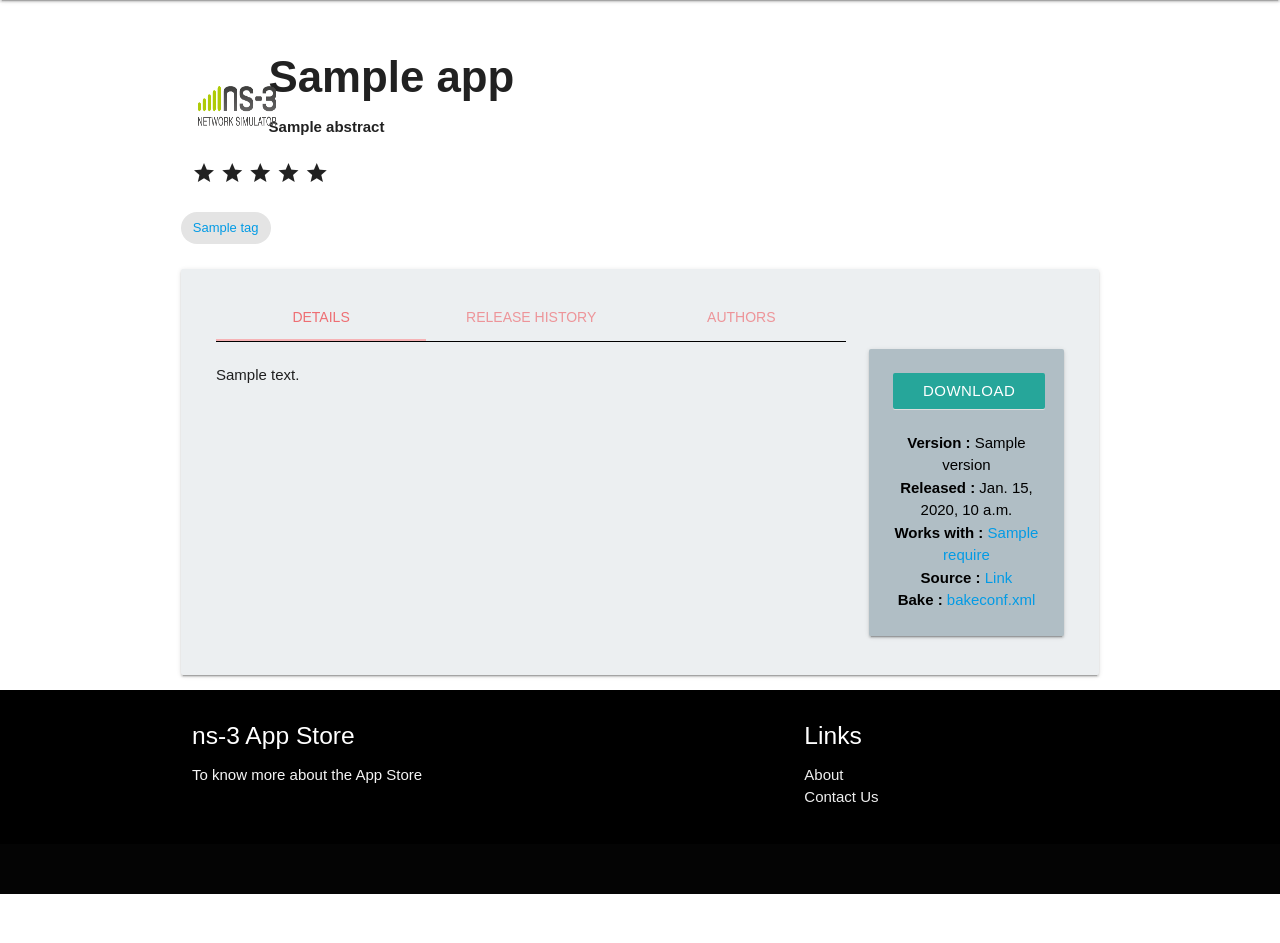
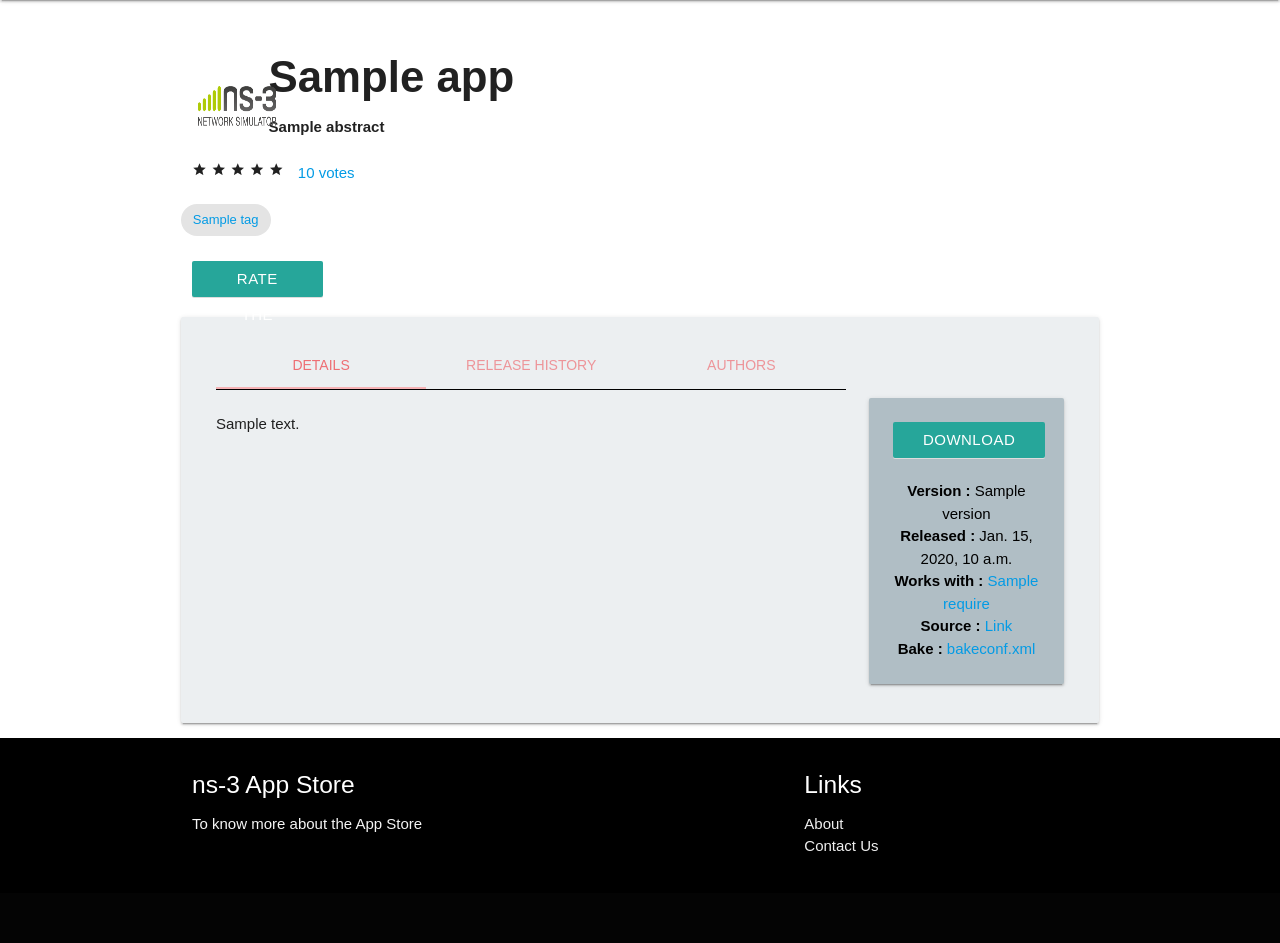
Before and after one commit to abhijithanilkumar/ns-3-AppStore, a Django app: template src/apps/templates/page.html in a window 1280 px wide. Shown: the part 64-1007 px from the top of the page. Before the commit the page ends 958 px from the top, so only its background shows below. Run offline with Django 3.2, Linux system fonts and the light colour scheme; the template is opened without the code that fills it: most values are stand-ins (such as "Sample title", 1, 10 or a date in 2020); some libraries are stand-ins or nearby versions.

Commit message:
Change the design to incorporate Comments section

```diff
--- a/src/apps/admin.py
+++ b/src/apps/admin.py
@@ -2,7 +2,7 @@
 from __future__ import unicode_literals
 
 from django.contrib import admin
-from models import Author, Tag, App, Release, NsRelease
+from models import Author, Tag, App, Release, NsRelease, Comment
 
 # Register your models here.
 admin.site.register(Author)
@@ -10,3 +10,4 @@ admin.site.register(Tag)
 admin.site.register(App)
 admin.site.register(Release)
 admin.site.register(NsRelease)
+admin.site.register(Comment)
--- a/src/apps/forms.py
+++ b/src/apps/forms.py
@@ -7,7 +7,9 @@ class CommentForm(forms.ModelForm):
         super(forms.ModelForm, self).__init__(*args, **kwargs)
         self.fields['stars'].label = "How do you rate this page?"
         self.fields['stars'].required = True
-        self.fields['content'].label = "Leave a Comment"
+        self.fields['title'].required = True
+        self.fields['title'].label = "Title"
+        self.fields['content'].label = "Comment"
 
     def clean(self):
         return self.cleaned_data
@@ -16,5 +18,6 @@ class CommentForm(forms.ModelForm):
         model = Comment
         fields = [
             'stars',
+            'title',
             'content'
         ]
--- a/src/apps/models.py
+++ b/src/apps/models.py
@@ -76,6 +76,7 @@ class Comment(models.Model):
 
     app = models.ForeignKey(App)
     user = models.ForeignKey(settings.AUTH_USER_MODEL)
+    title = models.CharField(max_length=50)
     stars = models.PositiveIntegerField(choices=CHOICES)
     content = MarkdownxField()
     timestamp = models.DateTimeField(auto_now_add=True)
--- a/src/apps/templates/page.html
+++ b/src/apps/templates/page.html
@@ -7,6 +7,42 @@
 {% block container %}
 <main>
   <div class="container push">
+    <!-- Modal Structure -->
+    <div id="modal1" class="modal bottom-sheet">
+      {% if comments %}
+        {% for comment in comments %}
+        <div class="container modal-content">
+          <div class="row">
+            <div class="col s12 m12">
+              <div class="card-panel blue-grey">
+                <i class="tiny material-icons">star</i>
+                <i class="tiny material-icons">star</i>
+                <i class="tiny material-icons">star</i>
+                <i class="tiny material-icons">star</i>
+                <i class="tiny material-icons">star</i>
+                <b class="push-left white-text">{{comment.title}}</b>
+                <div class="row">
+                  <p class="white-text">
+                    {{comment.content|safe}}
+                  </p>
+                </div>
+                <div class="row">
+                  <p class="right white-text">By <b>{{comment.user.get_full_name}}</b> on <b>{{comment.timestamp}}</b></p>
+                </div>
+              </div>
+            </div>
+          </div>
+        </div>
+        {% endfor %}
+      {% else %}
+        <div class="container">
+          <h5>No Comments to show!</h5>
+        </div>
+      {% endif %}
+      <div class="modal-footer">
+        <a href="#!" class="modal-action modal-close waves-effect waves-green btn-flat">Close</a>
+      </div>
+    </div>
     <div class="row">
       <div class="col s1 hide-on-med-and-down">
         <img src="/media/{{app.icon|default:'default_icon.png'}}" alt="" class="relativebiggercircle">
@@ -22,12 +58,13 @@
       {% endif %}
     </div>
     <div class="row">
-      <div class="col s3">
-        <i class="material-icons">star</i>
-        <i class="material-icons">star</i>
-        <i class="material-icons">star</i>
-        <i class="material-icons">star</i>
-        <i class="material-icons">star</i>
+      <div class="col s6 m6">
+        <i class="tiny material-icons">star</i>
+        <i class="tiny material-icons">star</i>
+        <i class="tiny material-icons">star</i>
+        <i class="tiny material-icons">star</i>
+        <i class="tiny material-icons">star</i>
+        <a class="push-left waves-effect waves-light" href="#modal1">{{app.votes}} votes</a>
       </div>
     </div>
     <div class="row">
@@ -36,6 +73,11 @@
         <a href="/app/tag/{{tag.id}}">{{tag.name}}</a>
       </div>
       {% endfor %}
+    </div>
+    <div class="row">
+      <div class="col s2">
+        <a href="/app/feedback/{{app.id}}"><btn class="btn center">Rate the Page</btn></a>
+      </div>
     </div>
     <div class="row card-panel blue-grey lighten-5">
       <div class="col s9">
--- a/src/templates/base.html
+++ b/src/templates/base.html
@@ -167,6 +167,7 @@
       onClose: function(el) { /* Do Stuff */ }, // A function to be called when sideNav is closed
             }
         );
+          $('.modal').modal();
       });
     </script>
     {% block scripts %}
```
Also changed, not shown: src/apps/templates/apps.html (+0 -20 lines), src/apps/templates/apps_author.html (+0 -20 lines), src/apps/templates/apps_tag.html (+0 -20 lines), src/apps/views.py (+6 -2 lines), src/templates/home.html (+0 -21 lines).
